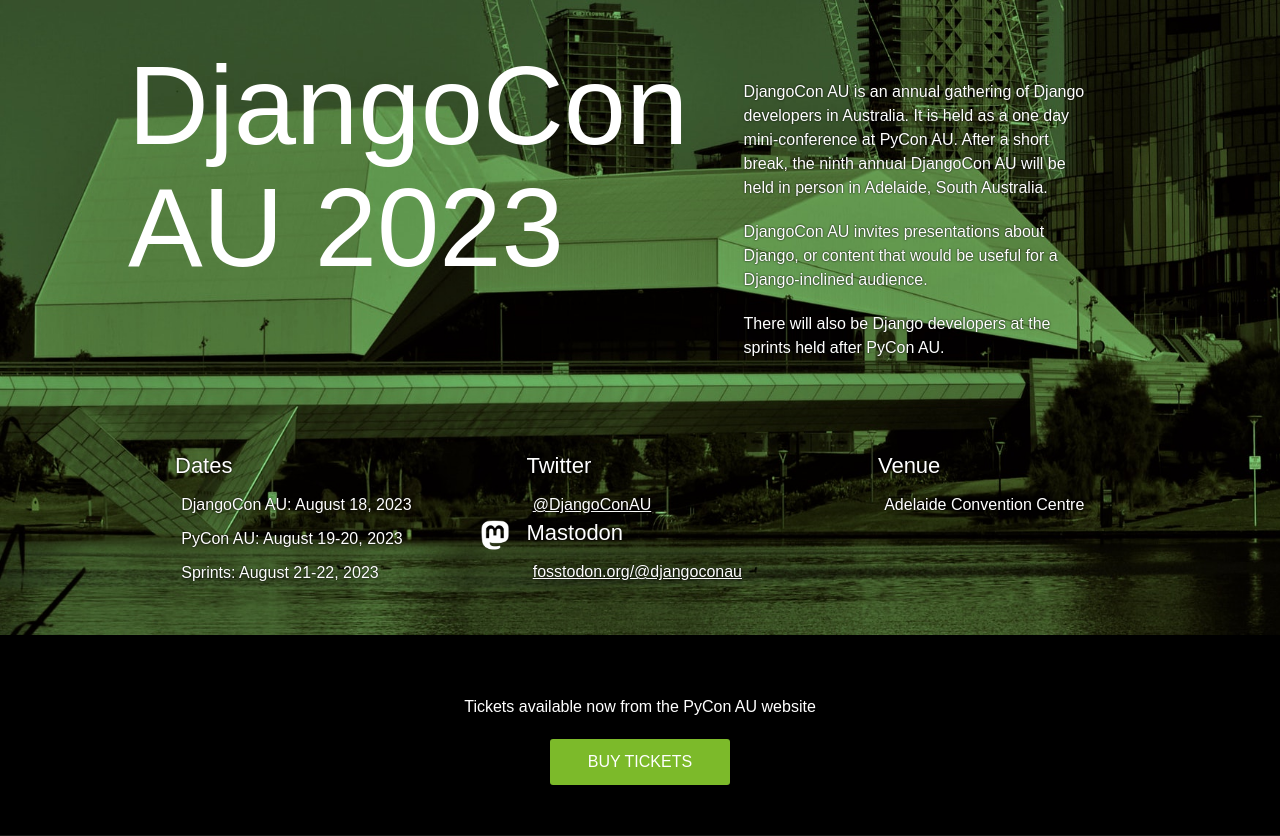
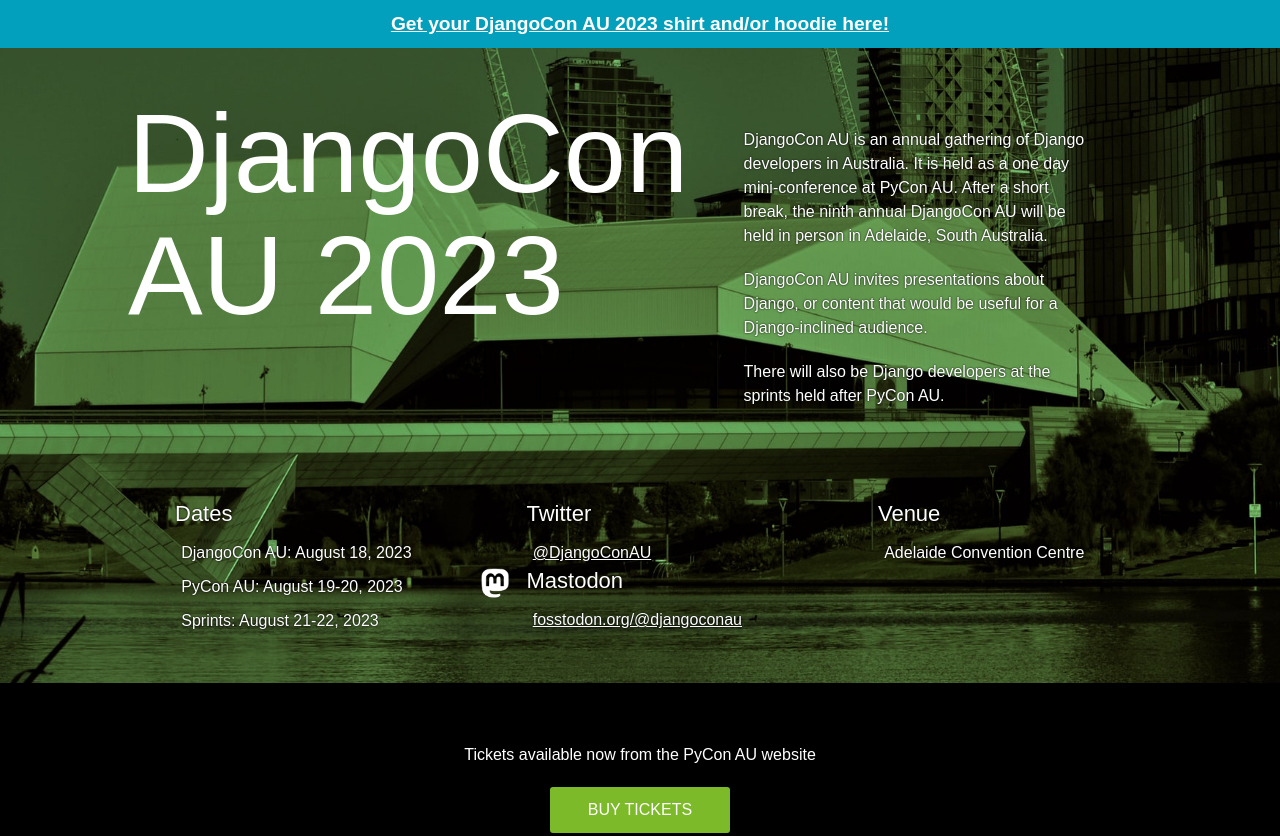
Before and after one commit to djangocon/2023.djangocon.com.au, a plain HTML site: page index.html in a window 1280 px wide. Shown: the top 836 px of the page. Drawn offline with Linux system fonts and the light colour scheme; a web font is replaced by a local one.

Commit message:
add shirt banner

```diff
--- a/index.html
+++ b/index.html
@@ -48,11 +48,11 @@
 </head>
 
 <body>
-  <!--- <div class="banner">
-      <a href="https://django.threadless.com/">
-        Get your DjangoCon AU 2023 shirt and/or hoodie here!
-      </a>
-    </div> -->
+  <div class="banner">
+    <a href="https://django.threadless.com/collections/djangocon-au-2023">
+      Get your DjangoCon AU 2023 shirt and/or hoodie here!
+    </a>
+  </div>
   <div class="header">
     <div class="wrap">
 
```
